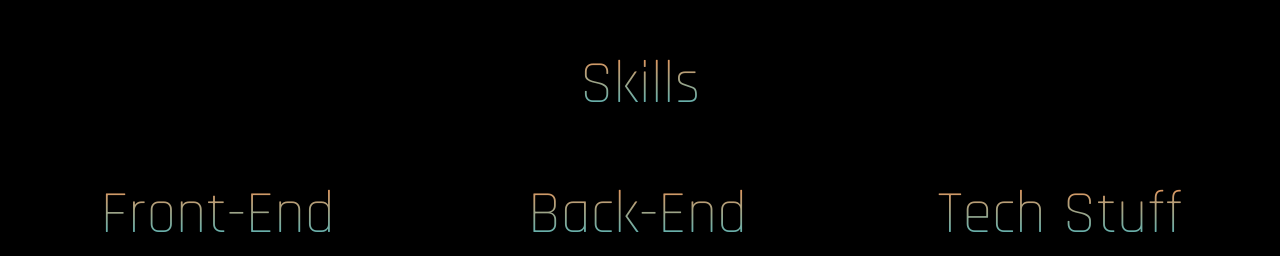
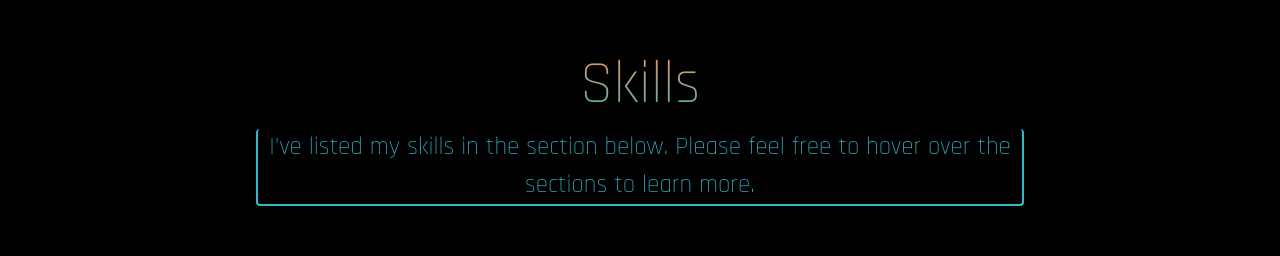
Before and after one commit to acurunner79/My-Portfolio-Frontend, a React (Create React App) app: page /home in a window 1280 px wide. Shown: the part 1280-1536 px from the top of the page. Built offline with nearby package versions, Linux system fonts and the light colour scheme; no server answers.

Commit message:
added text to skills container

```diff
--- a/src/components/Skills.js
+++ b/src/components/Skills.js
@@ -17,6 +17,7 @@ const Skills = () => {
         <div>
         <div>
             <h1>Skills</h1>
+            <p id="skills-description">I've listed my skills in the section below. Please feel free to hover over the sections to learn more.</p>
         </div>
         <div className="skills-main">
             <div className="skills-container">
--- a/src/components/skills.css
+++ b/src/components/skills.css
@@ -6,6 +6,20 @@ div.skills-container p{
 p.hidden-text{
     margin: 0.5rem 1rem;
     max-width: 1900px;
+}
+
+p#skills-description{
+  margin: 0 auto;
+  padding: auto;
+  text-align: center;
+  min-width: 350px;
+  max-width: 768px;
+  font-size: 25px;
+  /* background: #fa914d; */
+  border-radius: 4px;
+  border-right: 2px solid #32bacc;
+  border-left: 2px solid #32bacc;
+  border-bottom: 2px solid #32bacc;
 }
 
 
```
